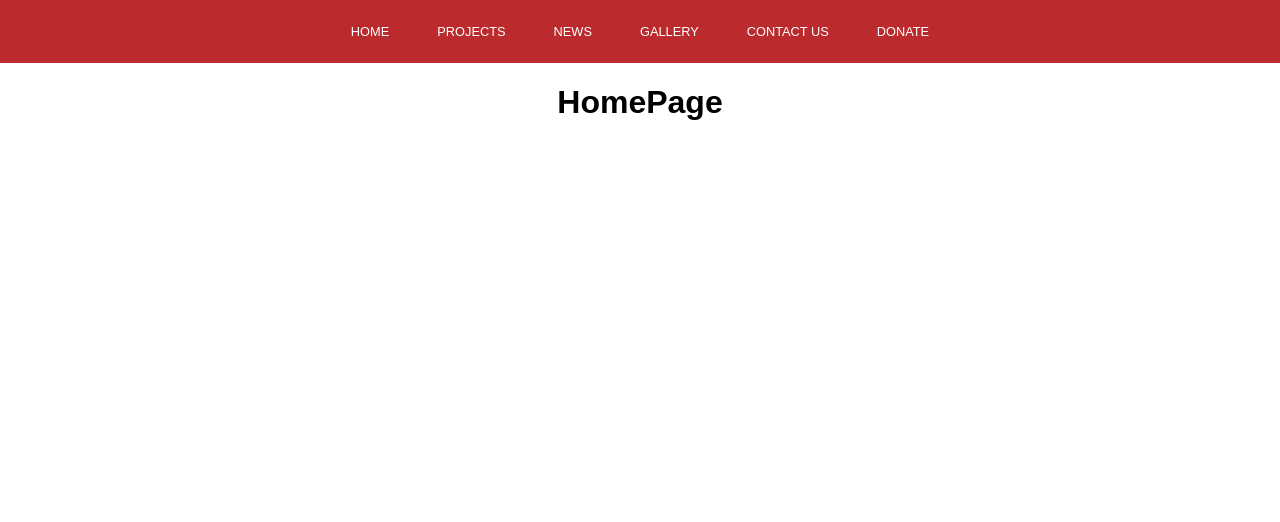
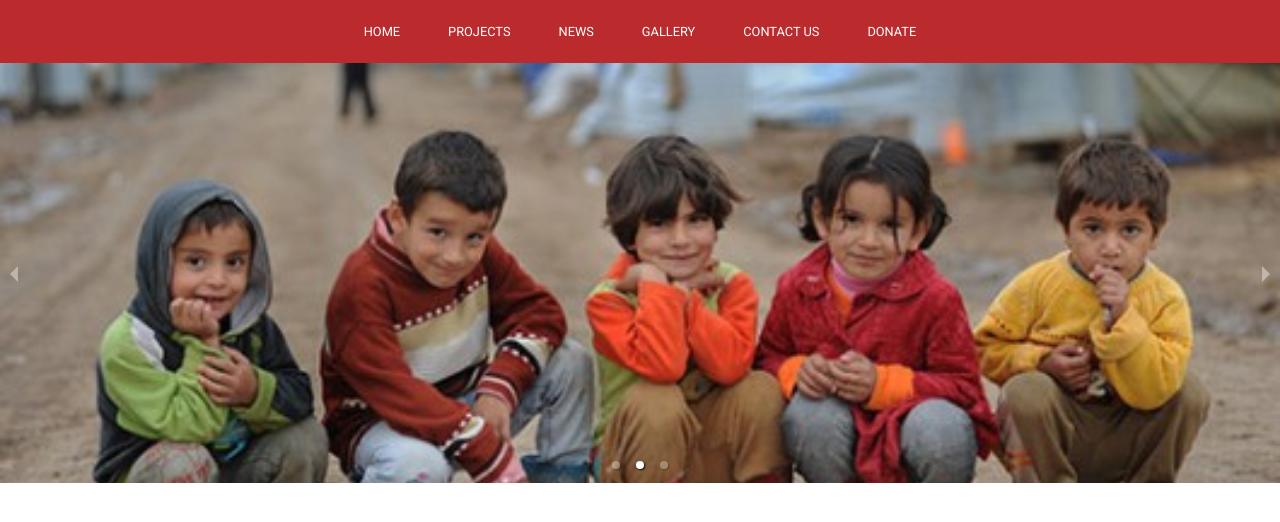
Before and after one commit to leavesza/keepthechildrensdream, a React (Create React App) app: page / in a window 1280 px wide. Shown: the top 522 px of the page. Built offline with nearby package versions, Linux system fonts and the light colour scheme.

Commit message:
Merge latest changes from remote

```diff
--- a/package.json
+++ b/package.json
@@ -6,8 +6,8 @@
     "@emailjs/browser": "^3.11.0",
     "@emotion/react": "^11.11.1",
     "@emotion/styled": "^11.11.0",
-    "@mui/icons-material": "^5.14.1",
-    "@mui/material": "^5.14.2",
+    "@fortawesome/fontawesome-free": "^6.4.0",
+    "@fortawesome/free-solid-svg-icons": "^6.4.0",
     "@testing-library/jest-dom": "^5.16.5",
     "@testing-library/react": "^13.4.0",
     "@testing-library/user-event": "^13.5.0",
@@ -15,6 +15,8 @@
     "react": "^18.2.0",
     "react-bootstrap": "^2.6.0",
     "react-dom": "^18.2.0",
+    "react-icons": "^4.10.1",
+    "react-responsive-carousel": "^3.2.23",
     "react-router-dom": "^6.4.3",
     "react-scripts": "5.0.1",
     "tachyons": "^4.12.0",
--- a/public/index.html
+++ b/public/index.html
@@ -2,6 +2,9 @@
 <html lang="en">
   <head>
     <meta charset="utf-8" />
+    <link rel="stylesheet" href="https://fonts.googleapis.com/css2?family=Quicksand:wght@300;400;500;700&display=swap"/>
+
+    <link rel="stylesheet" href="https://fonts.googleapis.com/css2?family=Roboto:wght@300;400;500;700&display=swap"/>
     <link rel="icon" href="%PUBLIC_URL%/favicon.ico" />
     <meta name="viewport" content="initial-scale=1, width=device-width" />
     <meta name="theme-color" content="#000000" />
--- a/src/components/Navbar.css
+++ b/src/components/Navbar.css
@@ -1,7 +1,7 @@
 /* Navbar.css */
 body {
   margin: 0;
-  font-family: Arial, sans-serif;
+  font-family: 'Roboto', 'Quicksand';
 }
 
 .navbar-container {
@@ -22,7 +22,7 @@ body {
 
 
 .link {
-  font-size: 0.1;
+  font-size: 0.01;
   text-decoration: none;
   color: white;
   font-size: 0.8rem;
--- a/src/components/Navbar.js
+++ b/src/components/Navbar.js
@@ -4,6 +4,7 @@ import './Navbar.css'; // Import the CSS file
 
 const Navbar = () => {
   return (
+
     <nav className="navbar-container bg-red pa3">
       <div className="flex justify-between items-center">
         <div className="navbar-links ma2">
--- /dev/null
+++ b/src/components/ScrollingImage.css
@@ -0,0 +1,21 @@
+/* App.css */
+.container {
+    width: 100vw;
+    height: 420px;
+    overflow: hidden;
+    margin: 0 auto;
+  }
+
+  .carousel .slide {
+    display: flex;
+    justify-content: center;
+    align-items: center;
+    height: 100%;
+    overflow: hidden;
+  }
+
+  .carousel .slide img {
+    width: 100vw;
+    height: 420px;
+    object-fit: cover;
+  }
--- a/src/components/ScrollingImage.js
+++ b/src/components/ScrollingImage.js
@@ -0,0 +1,39 @@
+import React from "react";
+import { Carousel } from "react-responsive-carousel";
+import "react-responsive-carousel/lib/styles/carousel.min.css";
+import './ScrollingImage.css'
+import image1 from '../image1.jpg';
+import image2 from '../image2.jpg';
+import image3 from '../image3.jpg';
+
+const images = [
+    image1,
+    image2,
+    image3
+   ];
+
+function ScrollingImage(){
+    return (
+        <div className="container">
+          <Carousel
+            autoPlay
+            interval={5000}
+            infiniteLoop
+            showThumbs={false}
+            showStatus={false}
+          >
+            {images.map((image, index) => (
+              <div key={index} className="carousel-slide">
+                <div className="image-container">
+                  <img src={image} alt={`Not Found ${index + 1}`} />
+                </div>
+              </div>
+            ))}
+          </Carousel>
+        </div>
+      );
+    };
+
+
+
+export default ScrollingImage
--- a/src/pages/Home.js
+++ b/src/pages/Home.js
@@ -1,12 +1,12 @@
 import React from "react";
+import ScrollingImage from "../components/ScrollingImage";
 
 function Homepage(){
-    return(
-        <div>
-            <h1>HomePage</h1>
-            <p></p>
-        </div>
-    )
-}
+        return (
+            <div >
+                <ScrollingImage/>
+            </div>
+          );
+        };
 
 export default Homepage
```
Also changed, not shown: src/pages/Home.css (added), 1 other file (tests, documents, lock files or other folders).
